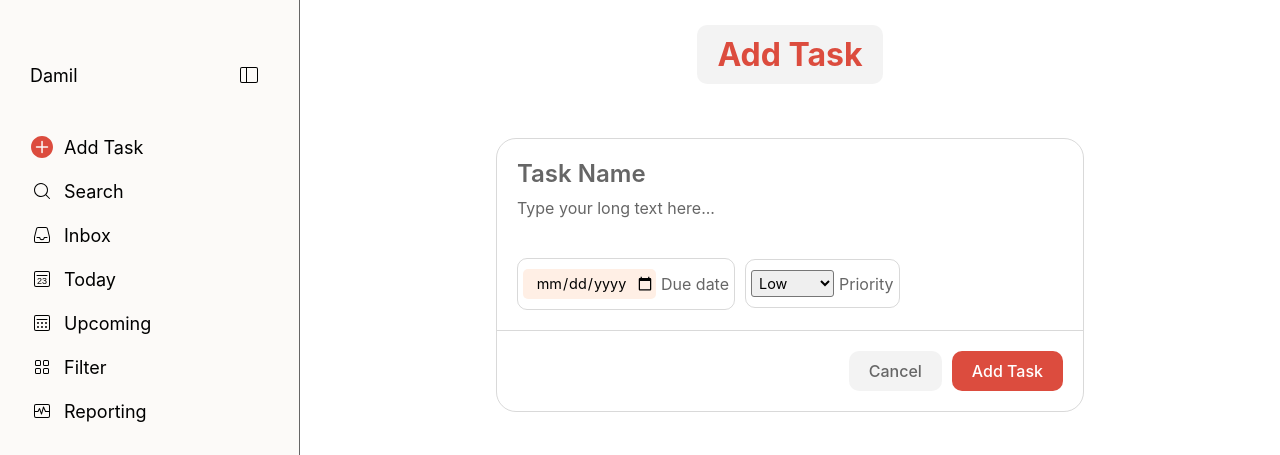
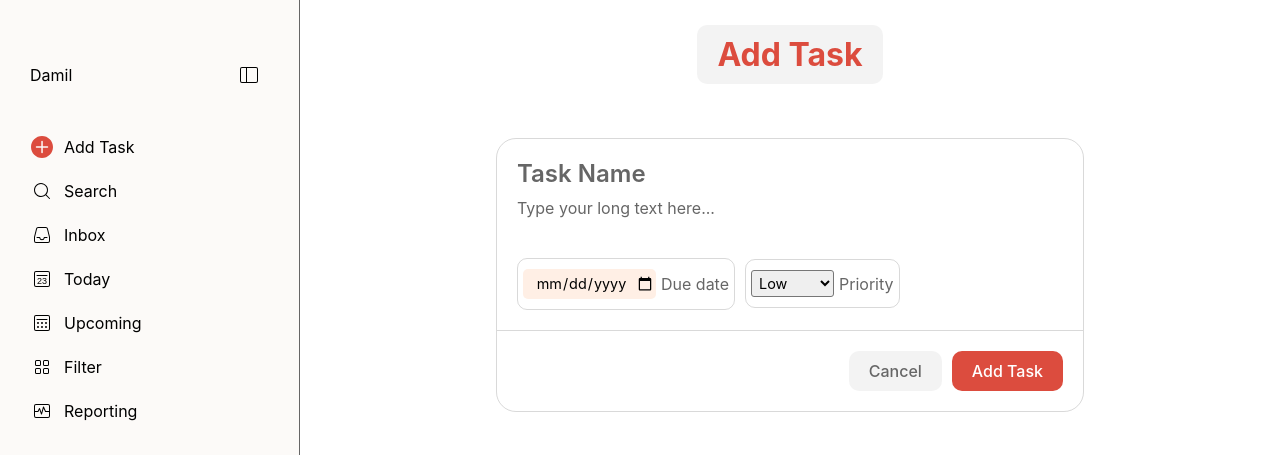
Before and after one commit to damil-adeniyi/todo-list, a website built with webpack: page src/template.html in a window 1280 px wide. Shown: the top 455 px of the page. Built offline with nearby package versions, Linux system fonts and the light colour scheme.

Commit message:
change font-size to 1rem

```diff
--- a/src/styles.css
+++ b/src/styles.css
@@ -9,7 +9,7 @@ h1, h2, h3, h4, h5, h6 {
 }
 
 h3 {
-    font-size: 18px;
+    font-size: 1rem;
     font-weight: 400;
 }
 
```
